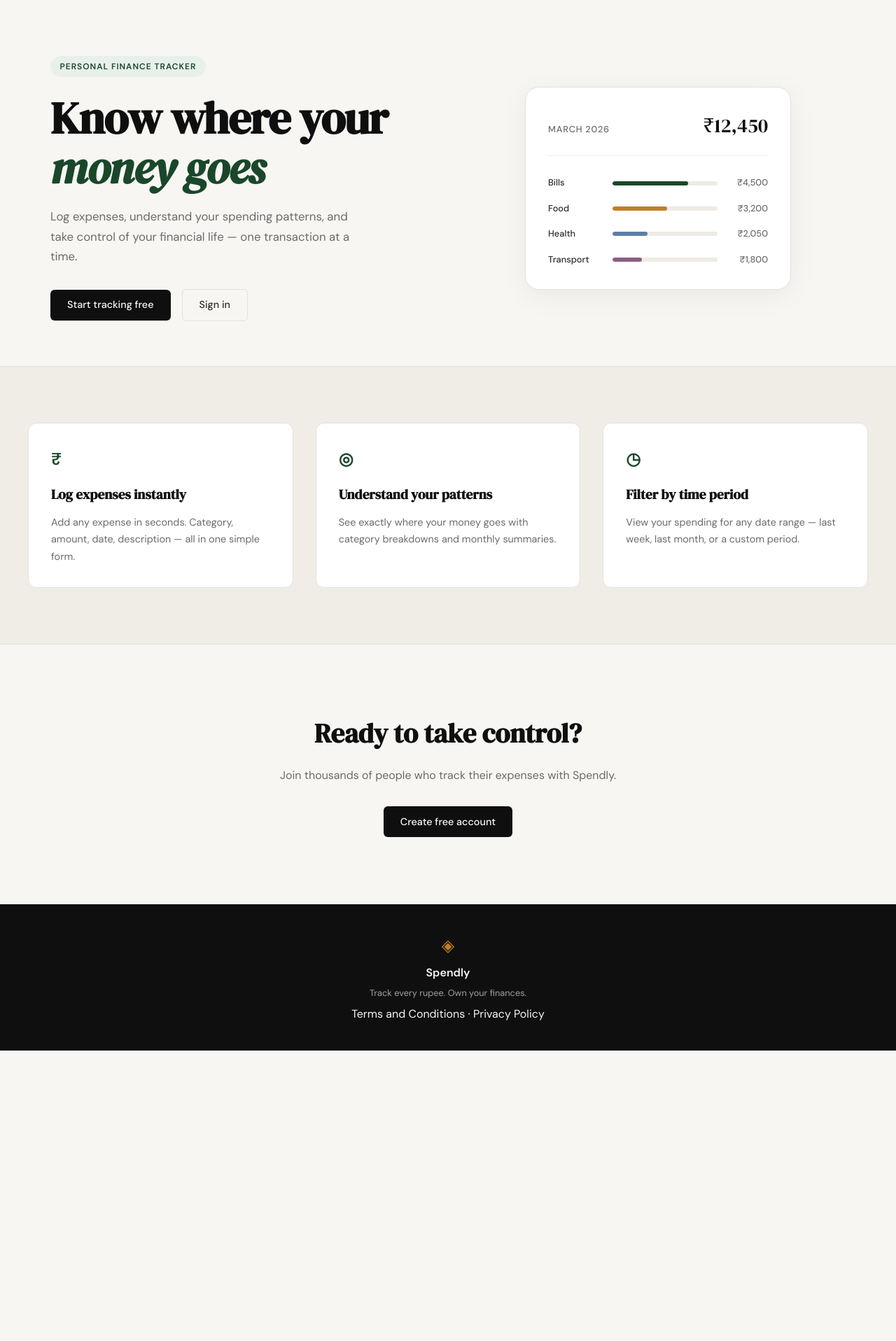
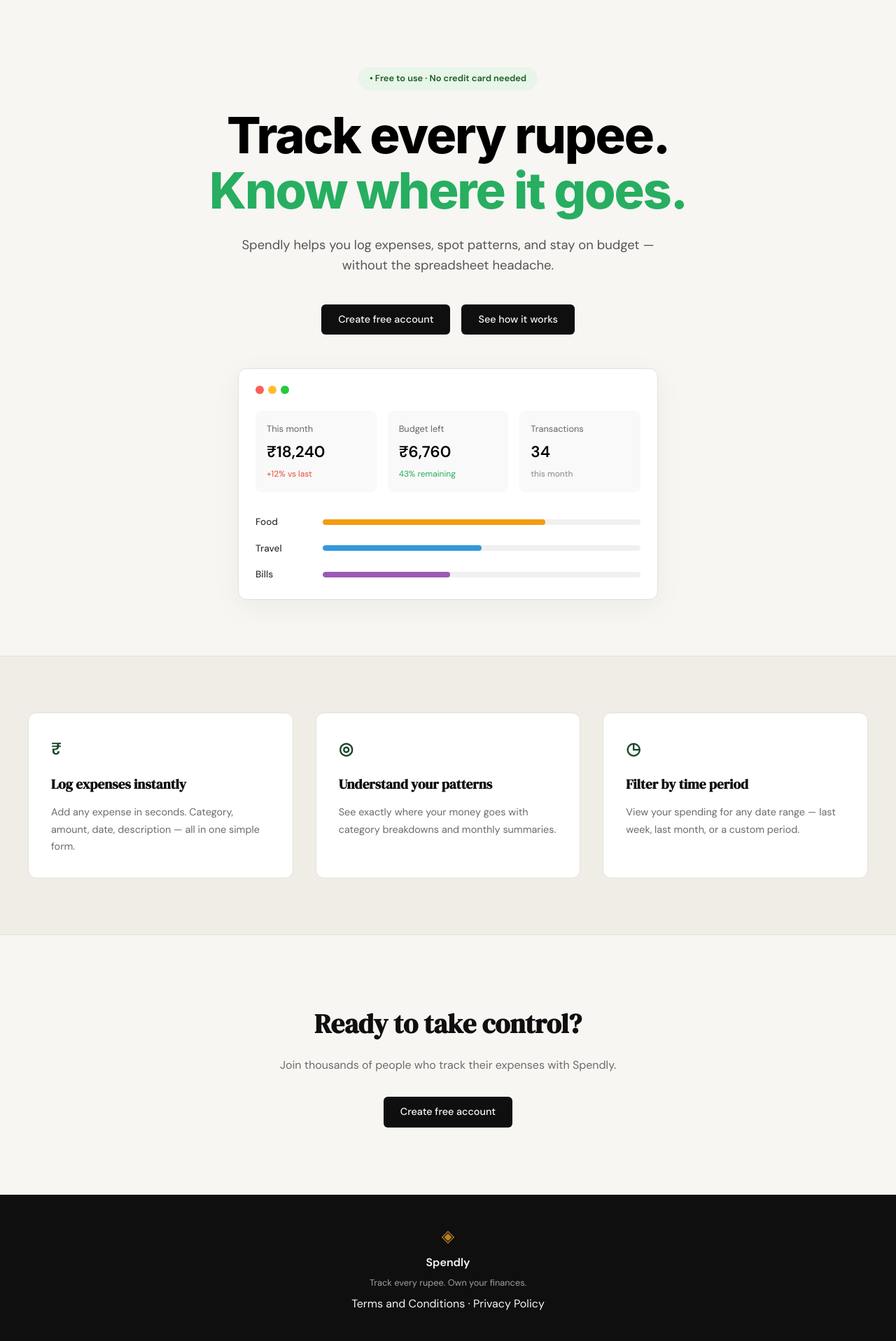
Before and after one commit to arshadmurtaza03/spendly, a Flask app: page / in a window 1280 px wide. Shown: the part 61-1977 px from the top of the page at 70% size. Before the commit the page ends 1562 px from the top, so only its background shows below. Run offline with Flask 3, Linux system fonts and the light colour scheme.

Commit message:
git commit -m "landing: redesign hero section to match mockup"

```diff
--- a/file.txt
+++ b/file.txt
@@ -43,7 +43,7 @@ git commit -m "landing: add privacy policy page and route”
 
 I've attached a screenshot of the updated Spendly hero section design.
 
-Modify only the hero section in @templates/landing.html and @static/css/landing.css
+Modify only the hero section in @templates/landing.html and @static/css/style.css
 to match this image exactly. Do not touch any other part of the page.
 
 git commit -m "landing: redesign hero section to match mockup"
--- a/static/css/style.css
+++ b/static/css/style.css
@@ -124,54 +124,61 @@ a { color: inherit; text-decoration: none; }
 /* ------------------------------------------------------------------ */
 
 .hero {
-    padding: 5rem 2rem 4rem;
-    display: grid;
-    grid-template-columns: 1fr 1fr;
-    gap: 4rem;
+    padding: 6rem 2rem 5rem;
+    display: flex;
+    flex-direction: column;
     align-items: center;
+    text-align: center;
     max-width: var(--max-width);
     margin: 0 auto;
+    gap: 3rem;
+}
+
+.hero-inner {
+    display: flex;
+    flex-direction: column;
+    align-items: center;
+    max-width: 800px;
 }
 
 .hero-badge {
     display: inline-block;
-    background: var(--accent-light);
-    color: var(--accent);
-    font-size: 0.75rem;
+    background: #e8f5e9;
+    color: #1b5e20;
+    font-size: 0.8rem;
     font-weight: 600;
-    letter-spacing: 0.08em;
-    text-transform: uppercase;
-    padding: 0.35rem 0.85rem;
+    padding: 0.4rem 1rem;
     border-radius: 999px;
     margin-bottom: 1.5rem;
 }
 
 .hero-title {
-    font-family: var(--font-display);
-    font-size: clamp(2.5rem, 5vw, 4rem);
+    font-family: 'Inter', var(--font-body);
+    font-size: clamp(2.5rem, 6vw, 4.5rem);
     line-height: 1.1;
-    letter-spacing: -0.02em;
-    color: var(--ink);
-    margin-bottom: 1.25rem;
+    font-weight: 800;
+    letter-spacing: -0.03em;
+    color: #000;
+    margin-bottom: 1.5rem;
 }
 
-.hero-title em {
-    font-style: italic;
-    color: var(--accent);
+.text-green {
+    color: #27ae60;
 }
 
 .hero-subtitle {
-    font-size: 1.05rem;
-    color: var(--ink-muted);
-    line-height: 1.7;
-    max-width: 460px;
-    margin-bottom: 2rem;
+    font-size: 1.15rem;
+    color: #555;
+    line-height: 1.6;
+    max-width: 600px;
+    margin-bottom: 2.5rem;
 }
 
 .hero-actions {
     display: flex;
     gap: 1rem;
     align-items: center;
+    justify-content: center;
 }
 
 /* ------------------------------------------------------------------ */
@@ -181,80 +188,107 @@ a { color: inherit; text-decoration: none; }
 .hero-visual {
     display: flex;
     justify-content: center;
+    width: 100%;
 }
 
 .mock-card {
-    background: var(--paper-card);
-    border: 1px solid var(--border);
-    border-radius: var(--radius-lg);
-    padding: 2rem;
+    background: #ffffff;
+    border: 1px solid #e0e0e0;
+    border-radius: 12px;
+    padding: 1.5rem;
     width: 100%;
-    max-width: 380px;
-    box-shadow: 0 8px 40px rgba(0,0,0,0.06);
+    max-width: 600px;
+    box-shadow: 0 10px 40px rgba(0,0,0,0.05);
 }
 
-.mock-card-header {
+.mock-window-controls {
     display: flex;
-    justify-content: space-between;
-    align-items: baseline;
-    margin-bottom: 1.75rem;
-    padding-bottom: 1.25rem;
-    border-bottom: 1px solid var(--border-soft);
+    gap: 6px;
+    margin-bottom: 1.5rem;
 }
 
-.mock-label {
-    font-size: 0.8rem;
-    font-weight: 500;
-    color: var(--ink-muted);
-    text-transform: uppercase;
-    letter-spacing: 0.06em;
+.dot {
+    width: 12px;
+    height: 12px;
+    border-radius: 50%;
 }
 
-.mock-total {
-    font-family: var(--font-display);
-    font-size: 1.75rem;
-    color: var(--ink);
+.dot-red { background-color: #ff5f56; }
+.dot-yellow { background-color: #ffbd2e; }
+.dot-green { background-color: #27c93f; }
+
+.mock-stats {
+    display: grid;
+    grid-template-columns: repeat(3, 1fr);
+    gap: 1rem;
+    margin-bottom: 2rem;
 }
 
-.mock-bars { display: flex; flex-direction: column; gap: 1rem; }
+.mock-stat-card {
+    background: #f9f9f9;
+    border-radius: 8px;
+    padding: 1rem;
+    display: flex;
+    flex-direction: column;
+    gap: 0.25rem;
+    text-align: left;
+}
+
+.mock-stat-label {
+    font-size: 0.8rem;
+    color: #666;
+}
+
+.mock-stat-value {
+    font-size: 1.4rem;
+    font-weight: 700;
+    color: #000;
+}
+
+.mock-stat-sub {
+    font-size: 0.75rem;
+}
+
+.text-danger { color: #e74c3c; }
+.text-success { color: #27ae60; }
+.mock-stat-sub:not(.text-danger):not(.text-success) { color: #888; }
+
+.mock-bars {
+    display: flex;
+    flex-direction: column;
+    gap: 1rem;
+}
 
 .mock-bar-row {
     display: grid;
-    grid-template-columns: 80px 1fr 60px;
+    grid-template-columns: 80px 1fr;
     align-items: center;
-    gap: 0.75rem;
+    gap: 1rem;
 }
 
 .mock-cat {
-    font-size: 0.8rem;
+    font-size: 0.85rem;
     font-weight: 500;
-    color: var(--ink-soft);
+    color: #333;
+    text-align: left;
 }
 
 .mock-bar-track {
-    height: 6px;
-    background: var(--border-soft);
+    height: 8px;
+    background: #f0f0f0;
     border-radius: 999px;
     overflow: hidden;
+    width: 100%;
 }
 
 .mock-bar {
     height: 100%;
-    background: var(--accent);
     border-radius: 999px;
-    transition: width 0.6s ease;
 }
 
-.mock-bar-2 { background: var(--accent-2); }
-.mock-bar-3 { background: #5b7fa6; }
-.mock-bar-4 { background: #8b5e83; }
-
-.mock-amt {
-    font-size: 0.8rem;
-    font-weight: 500;
-    color: var(--ink-muted);
-    text-align: right;
-}
+.mock-bar-food { background-color: #f39c12; }
+.mock-bar-travel { background-color: #3498db; }
+.mock-bar-bills { background-color: #9b59b6; }
 
 /* ------------------------------------------------------------------ */
 /* Buttons                                                             */
--- a/templates/landing.html
+++ b/templates/landing.html
@@ -6,55 +6,61 @@
 
 <section class="hero">
     <div class="hero-inner">
-        <div class="hero-badge">Personal Finance Tracker</div>
+        <div class="hero-badge">• Free to use · No credit card needed</div>
         <h1 class="hero-title">
-            Know where your<br>
-            <em>money goes</em>
+            Track every rupee.<br>
+            <span class="text-green">Know where it goes.</span>
         </h1>
         <p class="hero-subtitle">
-            Log expenses, understand your spending patterns,
-            and take control of your financial life —
-            one transaction at a time.
+            Spendly helps you log expenses, spot patterns, and stay on budget — without the spreadsheet headache.
         </p>
         <div class="hero-actions">
-            <a href="{{ url_for('register') }}" class="btn-primary">Start tracking free</a>
-            <a href="{{ url_for('login') }}" class="btn-ghost">Sign in</a>
+            <a href="{{ url_for('register') }}" class="btn-primary">Create free account</a>
+            <a href="#" class="btn-primary">See how it works</a>
         </div>
     </div>
     <div class="hero-visual">
         <div class="mock-card">
-            <div class="mock-card-header">
-                <span class="mock-label">March 2026</span>
-                <span class="mock-total">₹12,450</span>
+            <div class="mock-window-controls">
+                <span class="dot dot-red"></span>
+                <span class="dot dot-yellow"></span>
+                <span class="dot dot-green"></span>
+            </div>
+            <div class="mock-stats">
+                <div class="mock-stat-card">
+                    <span class="mock-stat-label">This month</span>
+                    <span class="mock-stat-value">₹18,240</span>
+                    <span class="mock-stat-sub text-danger">+12% vs last</span>
+                </div>
+                <div class="mock-stat-card">
+                    <span class="mock-stat-label">Budget left</span>
+                    <span class="mock-stat-value">₹6,760</span>
+                    <span class="mock-stat-sub text-success">43% remaining</span>
+                </div>
+                <div class="mock-stat-card">
+                    <span class="mock-stat-label">Transactions</span>
+                    <span class="mock-stat-value">34</span>
+                    <span class="mock-stat-sub">this month</span>
+                </div>
             </div>
             <div class="mock-bars">
                 <div class="mock-bar-row">
+                    <span class="mock-cat">Food</span>
+                    <div class="mock-bar-track">
+                        <div class="mock-bar mock-bar-food" style="width: 70%"></div>
+                    </div>
+                </div>
+                <div class="mock-bar-row">
+                    <span class="mock-cat">Travel</span>
+                    <div class="mock-bar-track">
+                        <div class="mock-bar mock-bar-travel" style="width: 50%"></div>
+                    </div>
+                </div>
+                <div class="mock-bar-row">
                     <span class="mock-cat">Bills</span>
                     <div class="mock-bar-track">
-                        <div class="mock-bar" style="width: 72%"></div>
+                        <div class="mock-bar mock-bar-bills" style="width: 40%"></div>
                     </div>
-                    <span class="mock-amt">₹4,500</span>
-                </div>
-                <div class="mock-bar-row">
-                    <span class="mock-cat">Food</span>
-                    <div class="mock-bar-track">
-                        <div class="mock-bar mock-bar-2" style="width: 52%"></div>
-                    </div>
-                    <span class="mock-amt">₹3,200</span>
-                </div>
-                <div class="mock-bar-row">
-                    <span class="mock-cat">Health</span>
-                    <div class="mock-bar-track">
-                        <div class="mock-bar mock-bar-3" style="width: 33%"></div>
-                    </div>
-                    <span class="mock-amt">₹2,050</span>
-                </div>
-                <div class="mock-bar-row">
-                    <span class="mock-cat">Transport</span>
-                    <div class="mock-bar-track">
-                        <div class="mock-bar mock-bar-4" style="width: 28%"></div>
-                    </div>
-                    <span class="mock-amt">₹1,800</span>
                 </div>
             </div>
         </div>
```
